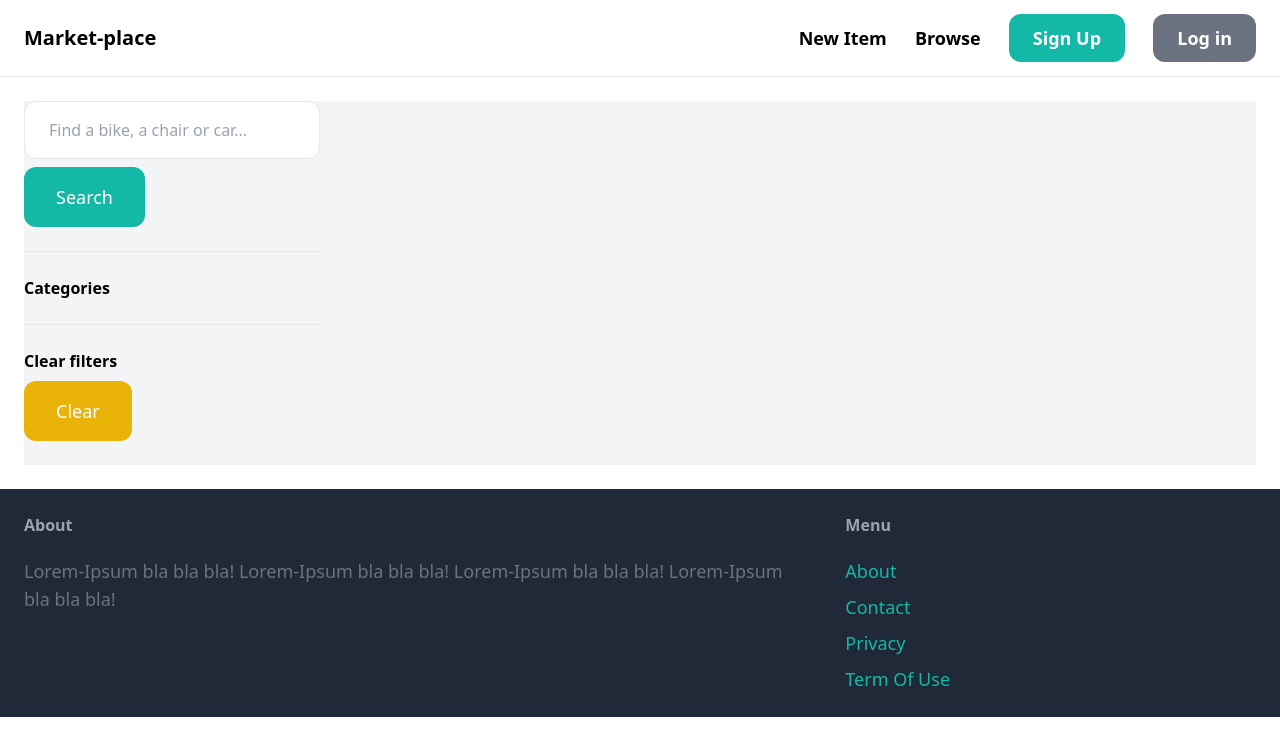
After one commit to Ikromjon1998/django-marketplace, a Django app: page /item/ in a window 1280 px wide. The commit adds this page. Shown: the top 756 px of the page. Run offline with Django 4.2, Linux system fonts and the light colour scheme; data that the repository does not hold is empty; some libraries are stand-ins or nearby versions.

Commit message:
added searching functionality

```diff
--- a/djangoMarketplace/core/templates/core/base.html
+++ b/djangoMarketplace/core/templates/core/base.html
@@ -14,7 +14,7 @@
 
         <div class="space-x-6">
             <a href="{% url 'item:new' %}" class="text-lg font-semibold hover:text-gray-500">New Item</a>
-            <a href="/" class="text-lg font-semibold hover:text-gray-500">Browse</a>
+            <a href="{% url 'item:items'  %}" class="text-lg font-semibold hover:text-gray-500">Browse</a>
 
             {%  if not request.user.is_authenticated %}
                 <a href="{% url 'core:signup' %}" class="px-6 py-3 text-lg font-semibold bg-teal-500 text-white rounded-xl hover:bg-teal-700">Sign Up</a>
--- a/djangoMarketplace/item/forms.py
+++ b/djangoMarketplace/item/forms.py
@@ -25,3 +25,23 @@ class NewItemForm(forms.ModelForm):
                 'class': INPUT_CLASSES
             })
         }
+
+class EditItemForm(forms.ModelForm):
+    class Meta:
+        model = Item
+        fields = ('category', 'name', 'description', 'price', 'image',)
+
+        widgets = {
+            'name': forms.TextInput(attrs={
+                'class': INPUT_CLASSES
+            }),
+            'description': forms.Textarea(attrs={
+                'class': INPUT_CLASSES
+            }),
+            'price': forms.TextInput(attrs={
+                'class': INPUT_CLASSES
+            }),
+            'image': forms.FileInput(attrs={
+                'class': INPUT_CLASSES
+            })
+        }
--- a/djangoMarketplace/item/templates/item/detail.html
+++ b/djangoMarketplace/item/templates/item/detail.html
@@ -24,9 +24,9 @@
                 <div class="mt-6 p-6 bg-white rounded-xl">
                     <p>This is your item!</p>
 
-                    <a href="#"
+                    <a href="{% url 'item:edit' item.id %}"
                        class="inline-block mt-6 px-6 py-3 text-lg font-semibold bg-teal-500 text-white rounded-xl">Edit</a>
-                    <a href="#"
+                    <a href="{% url 'item:delete' item.id %}"
                        class="inline-block mt-6 px-6 py-3 text-lg font-semibold bg-red-500 text-white rounded-xl">Delete</a>
                 </div>
             {% else %}
--- /dev/null
+++ b/djangoMarketplace/item/templates/item/items.html
@@ -0,0 +1,54 @@
+{% extends 'core/base.html' %}
+
+{% block title %}Items{% endblock %}
+
+{% block content %}
+    <div class="pb-6 grid grid-cols-4 gap-4 bg-gray-100">
+        <div class="col-span-1">
+            <form method="get" action="{% url 'item:items' %}">
+                <input name="query" class="w-full py-4 px-6 border rounded-xl" type="text" value="{{ query }}" placeholder="Find a bike, a chair or car...">
+
+                <button class="mt-2 py-4 px-8 text-lg bg-teal-500 text-white rounded-xl">Search</button>
+            </form>
+
+            <hr class="my-6">
+
+            <p class="font-semibold">Categories</p>
+
+            <ul>
+                {% for category in categories %}
+                    <li class="py-2 px-2 rounded-xl{% if category.id == category_id %} bg-gray-200{% endif %}">
+                        <a href="{% url 'item:items' %}?query={{ query }}&category={{ category.id }}">{{ category.name }}</a>
+                    </li>
+                {% endfor %}
+            </ul>
+
+            <hr class="my-6">
+
+            <p class="font-semibold">Clear filters</p>
+
+            <ul>
+                <li><a href="{% url 'item:items' %}" class="mt-2 py-4 px-8 inline-block bg-yellow-500 text-lg rounded-xl text-white">Clear</a>
+            </ul>
+        </div>
+
+        <div class="col-span-3">
+            <div class="grid grid-cols-3 gap-3">
+                {% for item in items %}
+                    <div>
+                        <a href="{% url 'item:detail' item.id %}">
+                            <div>
+                                <img src="{{ item.image.url }}" class="rounded-t-xl">
+                            </div>
+
+                            <div class="p-6 bg-white rounded-b-xl">
+                                <h2 class="text-2xl">{{ item.name }}</h2>
+                                <p class="text-gray-500">Price: {{ item.price }}</p>
+                            </div>
+                        </a>
+                    </div>
+                {% endfor %}
+            </div>
+        </div>
+    </div>
+{% endblock %}
--- a/djangoMarketplace/item/urls.py
+++ b/djangoMarketplace/item/urls.py
@@ -7,6 +7,9 @@ from . import views
 app_name = 'item'
 
 urlpatterns = [
+    path('', views.items, name='items'),
     path('new/', views.new, name='new'),
     path('<int:pk>/', views.detail, name='detail'),
+    path('<int:pk>/delete/', views.delete, name='delete'),
+    path('<int:pk>/edit/', views.edit, name='edit'),
 ]
--- a/djangoMarketplace/item/views.py
+++ b/djangoMarketplace/item/views.py
@@ -1,8 +1,31 @@
 from django.contrib.auth.decorators import login_required
+from django.db.models import Q
 from django.shortcuts import render, get_object_or_404, redirect
 
-from .forms import NewItemForm
+from .forms import NewItemForm, EditItemForm
 from .models import Category, Item
+
+def items(request):
+    print('.........!........')
+    query = request.GET.get('query', '')
+    category_id = request.GET.get('category', 0)
+    categories = Category.objects.all()
+    items = Item.objects.filter(is_sold=False)
+
+    if category_id:
+        items = items.filter(category_id=category_id)
+
+    if query:
+        items = items.filter(Q(name__icontains=query) | Q(description__icontains=query))
+
+    return render(request, 'item/items.html', {
+        'title': 'Items',
+        'items': items,
+        'query': query,
+        'categories': categories,
+        'category_id': int(category_id)
+    })
+
 def detail(request, pk):
     item = get_object_or_404(Item, pk=pk)
     related_items = Item.objects.filter(category=item.category, is_sold=False).exclude(pk=pk)[0:3]
@@ -29,3 +52,28 @@ def new(request):
         'form': form,
         'title': 'New Item'
     })
+
+@login_required
+def edit(request, pk):
+    item = get_object_or_404(Item, pk=pk, created_by=request.user)
+
+    if request.method == 'POST':
+        form = NewItemForm(request.POST, request.FILES, instance=item)
+        if form.is_valid():
+            item.save()
+
+            return redirect('item:detail', pk=item.pk)
+    else:
+        form = NewItemForm(instance=item)
+
+    return render(request, 'item/form.html', {
+        'form': form,
+        'title': 'Edit Item'
+    })
+
+@login_required
+def delete(request, pk):
+    item = get_object_or_404(Item, pk=pk, created_by=request.user)
+    item.delete()
+
+    return redirect('dashboard:index')
```
Also changed, not shown: djangoMarketplace/media/item_images/toy-car_SCMXEfq.jpg (added).
